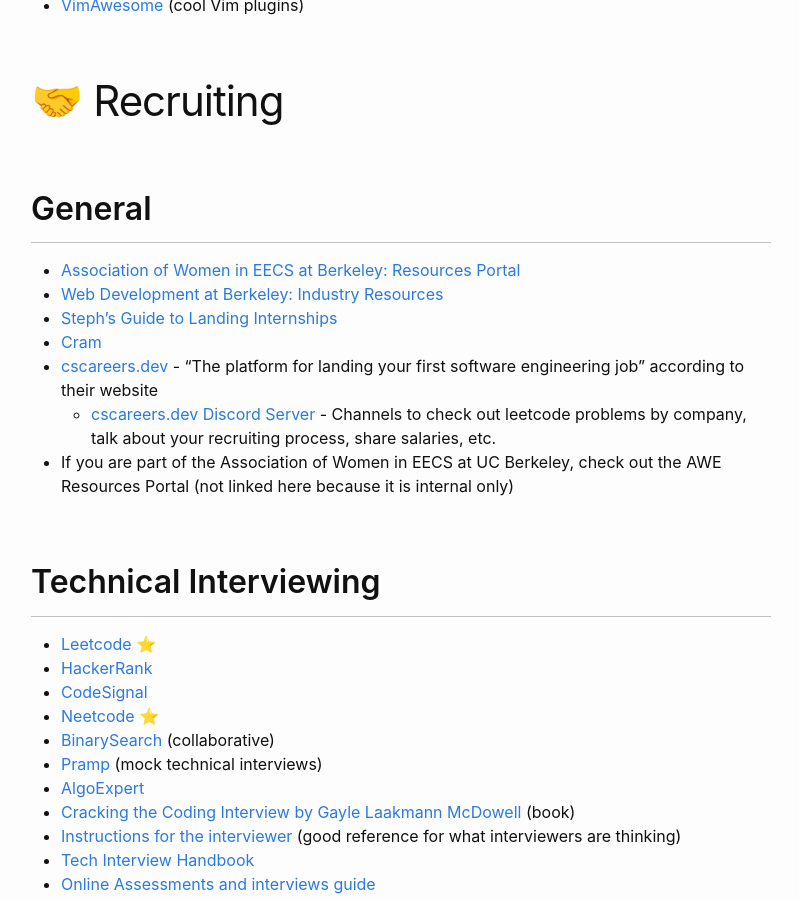
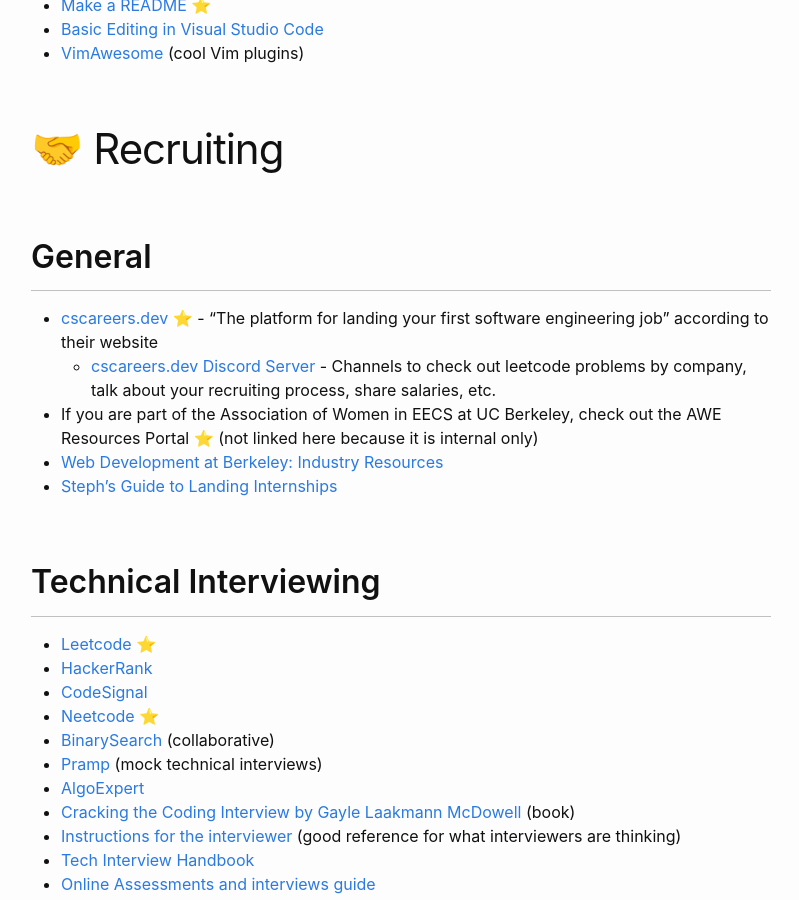
Before and after one commit to phrdang/phrdang.github.io, a Jekyll site: the page built from resources.md, in a window 1280 px wide and 900 px high, scrolled down 6692 px. Shown: the whole window, without its empty margins (239-1038 px from the left). Built offline with Jekyll 4.4.1, drawn with Linux system fonts in a browser that asks for light colours; some of the changed text lies outside the part shown.

Commit message:
Add more resources, move stars to right after link

```diff
--- a/resources.md
+++ b/resources.md
@@ -182,7 +183,7 @@
 
 - [Git Docs](https://git-scm.com/doc) ⭐️
 - [Roger Dudler: git - the simple guide](https://rogerdudler.github.io/git-guide/) ⭐️
-- [Oh Shit, Git!?!](https://ohshitgit.com/) (undoing stuff with git) ⭐️
+- [Oh Shit, Git!?!](https://ohshitgit.com/)️ ⭐ (undoing stuff with git)
 - [Git Command Explorer](https://gitexplorer.com/) ⭐️
 - [GitHub Basic writing and formatting syntax](https://help.github.com/articles/basic-writing-and-formatting-syntax/)
 - [Omar Sharaki: Git Commands to Live By](https://betterprogramming.pub/git-commands-to-live-by-349ab1fe3139)
@@ -217,13 +218,11 @@
 
 ## General
 
-- [Association of Women in EECS at Berkeley: Resources Portal](https://www.notion.so/aweberkeley/AWE-Resources-Portal-4e3dd8492e2f445e9a6f6c1248ad0c4f)
+- [cscareers.dev](https://www.cscareers.dev/) ⭐️ - "The platform for landing your first software engineering job" according to their website
+  - [cscareers.dev Discord Server](https://cscareers.dev/discord) - Channels to check out leetcode problems by company, talk about your recruiting process, share salaries, etc.
+- If you are part of the Association of Women in EECS at UC Berkeley, check out the AWE Resources Portal ⭐️ (not linked here because it is internal only)
 - [Web Development at Berkeley: Industry Resources](https://www.notion.so/Industry-Resources-2ca6a1d1ee9e4ae98c5ab325c0eed5e2)
 - [Steph's Guide to Landing Internships](https://www.notion.so/stephsu/Steph-s-Guide-to-Landing-Internships-5b0e1863e9784fddaf37add2a6f744ff)
-- [Cram](https://www.cram.com/subjects/interview)
-- [cscareers.dev](https://www.cscareers.dev/) - "The platform for landing your first software engineering job" according to their website
-  - [cscareers.dev Discord Server](https://cscareers.dev/discord) - Channels to check out leetcode problems by company, talk about your recruiting process, share salaries, etc.
-- If you are part of the Association of Women in EECS at UC Berkeley, check out the AWE Resources Portal (not linked here because it is internal only)
 
 ## Technical Interviewing
 
```
Also changed, not shown: other parts of resources.md (+7 -2 lines).
